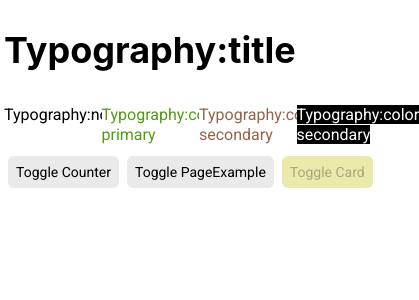
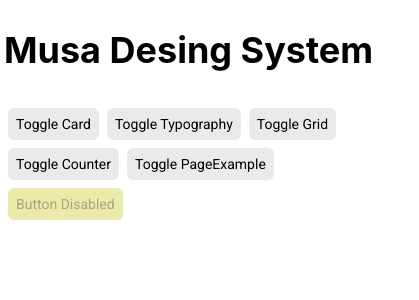
Before and after one commit to gafreax/mds, a React (Create React App) app: page / in a window 390 px wide. Shown: the top 300 px of the page, 419 px wide, since content can reach past the window. Built offline with nearby package versions, Linux system fonts and the light colour scheme.

Commit message:
Lezione 39

```diff
--- a/src/App.js
+++ b/src/App.js
@@ -1,20 +1,23 @@
 import { useEffect, useState } from 'react';
 
-import Button from './Components/Button';
-import Card from './Components/Card';
 import Container from './Components/Container';
-import Colors from './Components/Colors';
-import Counter from './Components/Counter';
+import Counter from './Parts/Counter';
 import Element from './Components/Element';
 import PageExample from './Components/PageExample';
 import Typography from './Components/Typography';
+import GridExample from './Parts/GridExample';
 
 import './App.css';
+import Toolbar from './Parts/Toolbar';
+import TypographyExample from './Parts/TypographyExample';
+import CardExample from './Parts/CardExample';
 
 const DEFAULT_VISIBLE_PARTS = {
   card: false,
   counter: false,
-  pageExample: false
+  grid: false,
+  pageExample: false,
+  typography: false
 }
 
 function App() {
@@ -23,48 +26,19 @@ function App() {
 
   useEffect(() => console.log("App renderizzata"))
 
-  return <Container>
-      <Element columns="mds-col-12">
-        <Typography componentType="h1">Typography:title</Typography>
-      </Element>
-      <Element columns="mds-col-3">
-          <Typography>Typography:normal</Typography><br/>
-      </Element>
-      <Element columns="mds-col-3">
-        <Typography color={Colors.primary}>Typography:color primary</Typography><br/>
-      </Element>
-      <Element columns="mds-col-3">
-        <Typography color={Colors.secondary}>Typography:color secondary</Typography><br/>
-      </Element>
-      <Element columns="mds-col-3">
-        <Typography background={Colors.backgroundInverse} color={Colors.inverse}>Typography:color secondary</Typography><br/>
-      </Element>
-      <Element columns="mds-col-12">
-        <Button
-          buttonState={ visibleParts.counter ? "active" : "normal" }
-          onClick={() => setVisibleParts({...visibleParts, counter: !visibleParts.counter })}
-        >
-          Toggle Counter
-        </Button>
-        <Button
-          buttonState={ visibleParts.pageExample? "active": "normal" }
-          onClick={() => setVisibleParts({...visibleParts, pageExample: !visibleParts.pageExample })}
-        >
-          Toggle PageExample
-        </Button>
-        { visibleParts.pageExample && <PageExample /> }
-        <Button
-          buttonState="disabled"
-          onClick={() => setVisibleParts({...visibleParts, card: !visibleParts.card })}
-        >
-          Toggle Card
-        </Button>
-        { visibleParts.card && <Card title="card title" image="./SimpleCode.jpg">Card</Card> }
-      </Element>
-      <Element columns="mds-col-12">
-        { visibleParts.counter && <Counter /> }
-      </Element>
-    </Container>
+  return <>
+      <Container>
+        <Element columns={12}>
+          <Typography componentType="h1">Musa Desing System</Typography>
+        </Element>
+        <Toolbar currentState={[visibleParts, setVisibleParts]} />
+        { visibleParts.typography && <Element columns={12}><TypographyExample /></Element> }
+        { visibleParts.counter && <Element columns={12}><Counter /></Element> }
+        { visibleParts.card &&<CardExample /> }
+        { visibleParts.pageExample && <Element columns={12}><PageExample /></Element> }
+      </Container>
+      { visibleParts.grid && <GridExample /> }
+    </>
 }
 
 export default App;
--- a/src/Components/Element.jsx
+++ b/src/Components/Element.jsx
@@ -1,7 +1,39 @@
+import PropTypes from "prop-types"
+
+import Colors from "./Colors"
+
 import "./Layout.css"
 
-function Element({children, columns}) {
-    return <div className={columns}> {children} </div>
+function Element({children, columns,  color=Colors.default, background=Colors.backgroundDefault}) {
+    const style = {
+        ...color,
+        ...background
+    }
+
+    return <div style={style} className={`mds-col-${columns}`}>
+        {children}
+    </div>
+}
+
+Element.propTypes = {
+    children: PropTypes.oneOfType([
+        PropTypes.element,
+        PropTypes.string,
+        PropTypes.array
+    ]).isRequired,
+    columns: PropTypes.number.isRequired,
+    background: PropTypes.oneOf([
+        Colors.backgroundDefault,
+        Colors.backgroundInverse,
+        Colors.backgroundPrimary,
+        Colors.backgroundSecondary
+    ]),
+    color: PropTypes.oneOf([
+        Colors.default,
+        Colors.inverse,
+        Colors.primary,
+        Colors.secondary
+    ])
 }
 
 export default Element
--- a/src/Components/Layout.css
+++ b/src/Components/Layout.css
@@ -53,3 +53,49 @@
 .mds-col-12 {
     grid-column: span 12;
 }
+
+@media screen and (max-width: 992px) {
+    .mds-container {
+        grid-template-columns: repeat(12, 1fr);
+    }
+
+    .mds-col-1,
+    .mds-col-2,
+    .mds-col-3,
+    .mds-col-4,
+    .mds-col-5,
+    .mds-col-6 {
+        grid-column: span 6;
+    }
+
+    .mds-col-7,
+    .mds-col-8,
+    .mds-col-9,
+    .mds-col-10,
+    .mds-col-11,
+    .mds-col-12 {
+        grid-column: span 12;
+    }
+}
+
+@media screen and (max-width: 768px) {
+    .mds-container {
+        grid-template-columns: repeat(12, 1fr);
+    }
+
+    .mds-col-1,
+    .mds-col-2,
+    .mds-col-3,
+    .mds-col-4,
+    .mds-col-5,
+    .mds-col-6,
+    .mds-col-7,
+    .mds-col-8,
+    .mds-col-9,
+    .mds-col-10,
+    .mds-col-11,
+    .mds-col-12 {
+        grid-column: span 12;
+    }
+
+}
--- /dev/null
+++ b/src/Parts/CardExample.jsx
@@ -0,0 +1,20 @@
+import Card from "../Components/Card"
+import Element from "../Components/Element"
+
+function CardExample() {
+
+
+    return <>
+        <Element columns={4}>
+            <Card title="card title" image="https://picsum.photos/seed/12/160/200">Card</Card>
+        </Element>
+        <Element columns={4}>
+            <Card title="card title 2" image="https://picsum.photos/seed/23/160/200">Sono un'altra card</Card>
+        </Element>
+        <Element columns={4}>
+            <Card title="card title 2" image="https://picsum.photos/seed/34/160/200">Sono un'altra card</Card>
+        </Element>
+    </>
+}
+
+export default CardExample
--- a/src/Components/Counter.jsx
+++ b/src/Parts/Counter.jsx
@@ -1,6 +1,6 @@
 import { useEffect, useState } from "react"
-import Typography from "./Typography"
-import Colors from "./Colors"
+import Typography from "../Components/Typography"
+import Colors from "../Components/Colors"
 
 async function updateImage(count, setImage) {
     const url = `https://picsum.photos/id/${count}/300/300`
--- /dev/null
+++ b/src/Parts/GridExample.jsx
@@ -0,0 +1,41 @@
+import Container from "../Components/Container"
+import Colors from "../Components/Colors"
+import Element from "../Components/Element"
+
+function GridExample() {
+    return <Container>
+    <Element background={Colors.backgroundSecondary} color={Colors.inverse} columns={1}>1</Element>
+    <Element background={Colors.backgroundSecondary} color={Colors.inverse} columns={1}>1</Element>
+    <Element background={Colors.backgroundSecondary} color={Colors.inverse} columns={1}>1</Element>
+    <Element background={Colors.backgroundSecondary} color={Colors.inverse} columns={1}>1</Element>
+    <Element background={Colors.backgroundSecondary} color={Colors.inverse} columns={1}>1</Element>
+    <Element background={Colors.backgroundSecondary} color={Colors.inverse} columns={1}>1</Element>
+    <Element background={Colors.backgroundSecondary} color={Colors.inverse} columns={1}>1</Element>
+    <Element background={Colors.backgroundSecondary} color={Colors.inverse} columns={1}>1</Element>
+    <Element background={Colors.backgroundSecondary} color={Colors.inverse} columns={1}>1</Element>
+    <Element background={Colors.backgroundSecondary} color={Colors.inverse} columns={1}>1</Element>
+    <Element background={Colors.backgroundSecondary} color={Colors.inverse} columns={1}>1</Element>
+    <Element background={Colors.backgroundSecondary} color={Colors.inverse} columns={1}>1</Element>
+    <Element background={Colors.backgroundSecondary} color={Colors.inverse} columns={2}>2</Element>
+    <Element background={Colors.backgroundSecondary} color={Colors.inverse} columns={2}>2</Element>
+    <Element background={Colors.backgroundSecondary} color={Colors.inverse} columns={2}>2</Element>
+    <Element background={Colors.backgroundSecondary} color={Colors.inverse} columns={2}>2</Element>
+    <Element background={Colors.backgroundSecondary} color={Colors.inverse} columns={2}>2</Element>
+    <Element background={Colors.backgroundSecondary} color={Colors.inverse} columns={2}>2</Element>
+    <Element background={Colors.backgroundSecondary} color={Colors.inverse} columns={3}>3</Element>
+    <Element background={Colors.backgroundSecondary} color={Colors.inverse} columns={3}>3</Element>
+    <Element background={Colors.backgroundSecondary} color={Colors.inverse} columns={3}>3</Element>
+    <Element background={Colors.backgroundSecondary} color={Colors.inverse} columns={3}>3</Element>
+    <Element background={Colors.backgroundSecondary} color={Colors.inverse} columns={4}>4</Element>
+    <Element background={Colors.backgroundSecondary} color={Colors.inverse} columns={4}>4</Element>
+    <Element background={Colors.backgroundSecondary} color={Colors.inverse} columns={4}>4</Element>
+    <Element background={Colors.backgroundSecondary} color={Colors.inverse} columns={5}>5</Element>
+    <Element background={Colors.backgroundSecondary} color={Colors.inverse} columns={2}>2</Element>
+    <Element background={Colors.backgroundSecondary} color={Colors.inverse} columns={5}>5</Element>
+    <Element background={Colors.backgroundSecondary} color={Colors.inverse} columns={6}>6</Element>
+    <Element background={Colors.backgroundSecondary} color={Colors.inverse} columns={6}>6</Element>
+    <Element background={Colors.backgroundSecondary} color={Colors.inverse} columns={12}>12</Element>
+</Container>
+}
+
+export default GridExample
--- /dev/null
+++ b/src/Parts/Toolbar.jsx
@@ -0,0 +1,48 @@
+import PropTypes from "prop-types"
+
+import Button from "../Components/Button"
+import Element from "../Components/Element"
+
+function Toolbar({ currentState }) {
+    const [state, setState] = currentState
+
+    return <Element columns={12}>
+        <Button
+            buttonState={state.card ? "active" : "normal"}
+            onClick={() => setState({ ...state, card: !state.card })}
+        >
+            Toggle Card
+        </Button>
+        <Button
+            buttonState={state.typography ? "active" : "normal"}
+            onClick={() => setState({ ...state, typography: !state.typography })}
+        >
+            Toggle Typography
+        </Button>
+        <Button
+            buttonState={state.grid ? "active" : "normal"}
+            onClick={() => setState({ ...state, grid: !state.grid })}
+        >
+            Toggle Grid
+        </Button>
+        <Button
+            buttonState={state.counter ? "active" : "normal"}
+            onClick={() => setState({ ...state, counter: !state.counter })}
+        >
+            Toggle Counter
+        </Button>
+        <Button
+            buttonState={state.pageExample ? "active" : "normal"}
+            onClick={() => setState({ ...state, pageExample: !state.pageExample })}
+        >
+            Toggle PageExample
+        </Button>
+        <Button buttonState="disabled">Button Disabled</Button>
+    </Element>
+}
+
+Toolbar.propTypes = {
+    currentState: PropTypes.object.isRequired
+}
+
+export default Toolbar
--- /dev/null
+++ b/src/Parts/TypographyExample.jsx
@@ -0,0 +1,25 @@
+import Colors from "../Components/Colors"
+import Element from "../Components/Element"
+import Typography from "../Components/Typography"
+
+function TypographyExample() {
+    return <>
+        <Element columns={12}>
+            <Typography componentType="h1">Typography:title</Typography>
+        </Element>
+        <Element columns={3}>
+            <Typography>Typography:normal</Typography><br />
+        </Element>
+        <Element columns={3}>
+            <Typography color={Colors.primary}>Typography:color primary</Typography><br />
+        </Element>
+        <Element columns={3}>
+            <Typography color={Colors.secondary}>Typography:color secondary</Typography><br />
+        </Element>
+        <Element columns={3}>
+            <Typography background={Colors.backgroundInverse} color={Colors.inverse}>Typography:color secondary</Typography><br />
+        </Element>
+    </>
+}
+
+export default TypographyExample
```
Also changed, not shown: src/Components/Card.jsx (+7 -21 lines), src/Components/Typography.jsx (+15 -5 lines).
